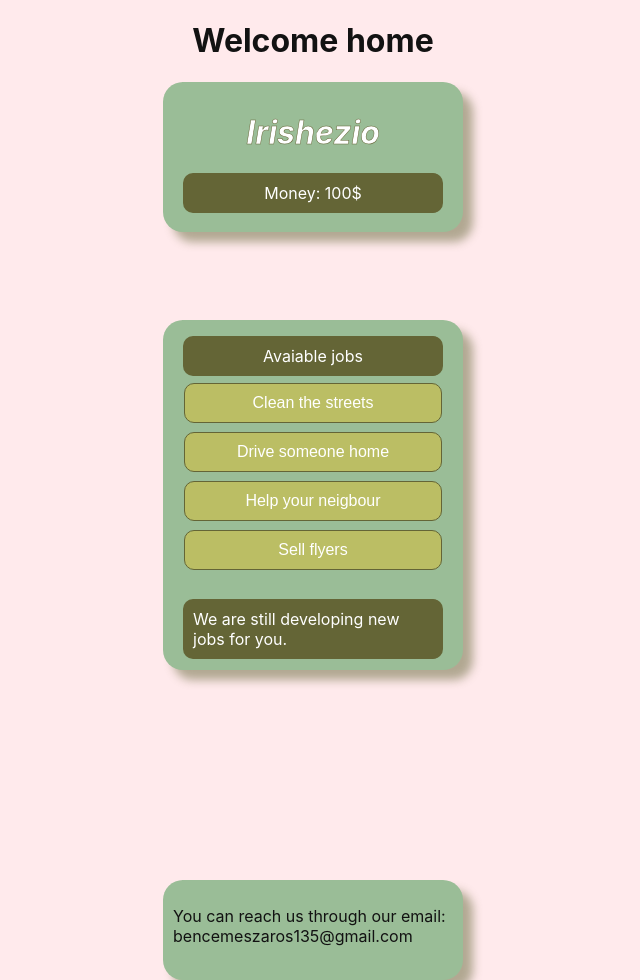
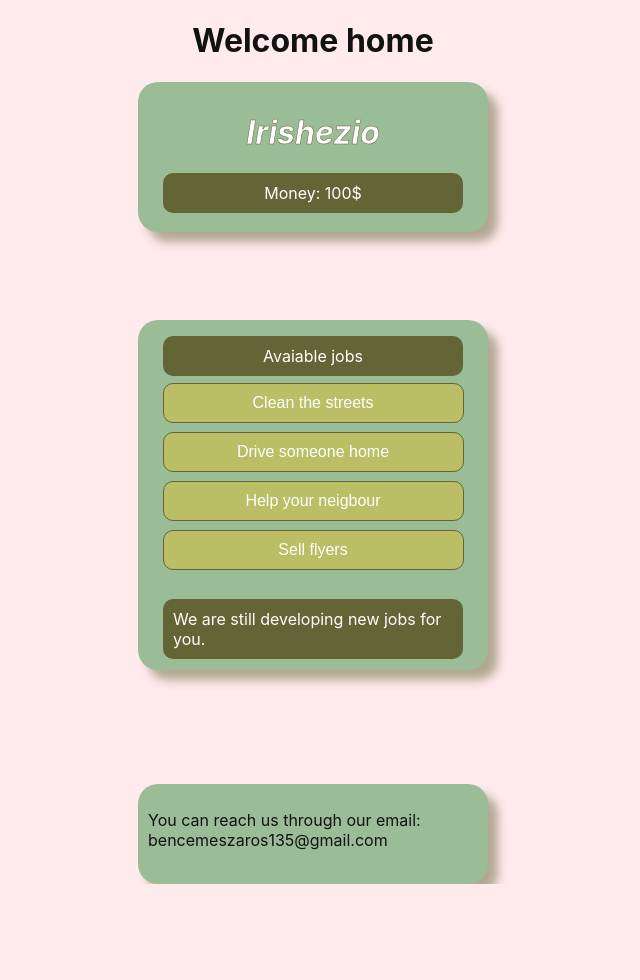
Before and after one commit to Xommad/pavilion, a plain HTML site: page index.html in a window 1280 px wide. Shown: the whole page, without its empty margins (327-967 px from the left). After the commit the page ends 884 px from the top, so only its background shows below. Drawn offline with Linux system fonts and the light colour scheme.

Commit message:
Design fixes

```diff
--- a/css/home.css
+++ b/css/home.css
@@ -15,7 +15,7 @@ a {
 
 #character-stats-div {
     background: #9ABD97;
-    width: 300px;
+    width: 350px;
     height: 150px;
     position: absolute;
     left: 50%;
@@ -49,7 +49,7 @@ a {
 
 #menu-div {
     background: #9ABD97;
-    width: 300px;
+    width: 350px;
     height: 350px;
     position: absolute;
     top: 40%;
@@ -141,11 +141,11 @@ a {
 
 #contacts-div {
     background: #9ABD97;
-    width: 300px;
+    width: 350px;
     height: 100px;
     position: absolute;
     left: 50%;
-    top: 110%;
+    top: 98%;
     border-radius: 20px;
     transform: translate(-50%, 0);
     box-shadow: 10px 10px 10px #6465367e;
--- a/css/login.css
+++ b/css/login.css
@@ -15,7 +15,7 @@ b {
 
 #login-box {
     background: #9ABD97;
-    width: 300px;
+    width: 330px;
     height: 300px;
     text-align: center;
     position: absolute;
@@ -109,7 +109,7 @@ b {
     top: 63%;
     transform: translate(-50%);
     background: #9ABD97;
-    width: 300px;
+    width: 330px;
     height: 150px;
     border-radius: 20px;
     padding: 10px;
```
